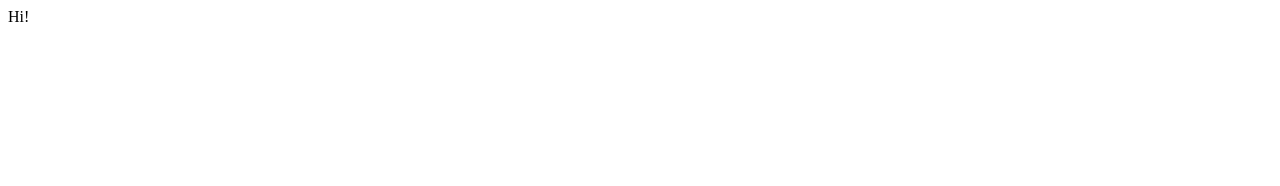
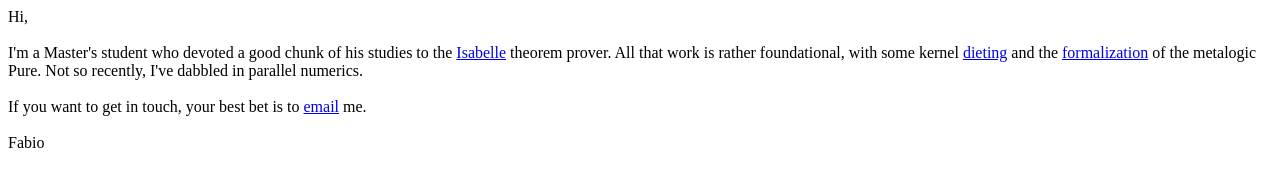
Before and after one commit to fabiomadge/fabiomadge.github.io, a plain HTML site: page index.html in a window 1280 px wide. Drawn offline with Linux system fonts and the light colour scheme.

Commit message:
add some text

```diff
--- a/index.html
+++ b/index.html
@@ -5,6 +5,12 @@
     <title>Fabio Madge</title>
 </head>
 <body>
-    Hi!
+    Hi,<br><br>
+
+    I'm a Master's student who devoted a good chunk of his studies to the <a href="https://isabelle.in.tum.de">Isabelle</a> theorem prover. All that work is rather foundational, with some kernel <a href="https://github.com/fabiomadge/Arbeiten/tree/master/Bachelorarbeit">dieting</a> and the <a href="https://github.com/fabiomadge/Arbeiten/tree/master/Masterarbeit">formalization</a> of the metalogic Pure. Not so recently, I've dabbled in parallel numerics.<br><br>
+
+    If you want to get in touch, your best bet is to <a href="mailto:fabio@madge.me">email</a> me.<br><br>
+
+    Fabio
 </body>
 </html>
```
